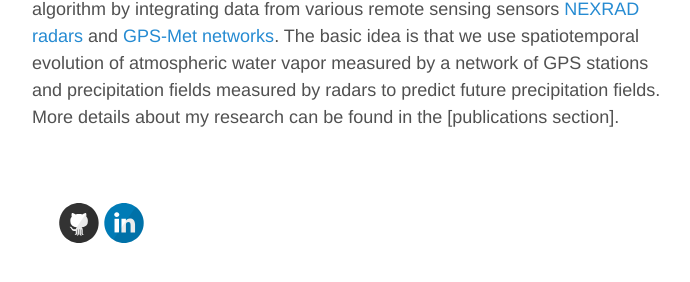
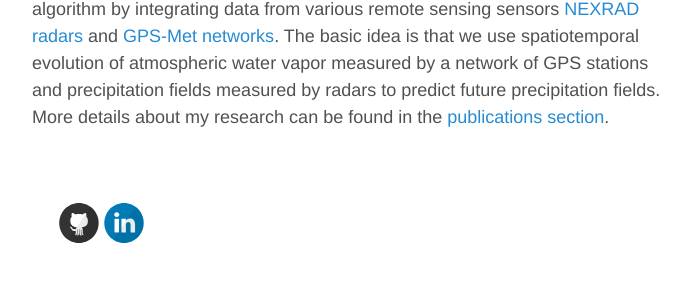
Before and after one commit to adityanagara/adityanagara.github.io, a Jekyll site: the page built from about.md, in a window 1280 px wide. Shown: the part 596-878 px from the top of the page, without its empty margins (293-983 px from the left). Built offline with Jekyll 4.4.1, drawn with Linux system fonts in a browser that asks for light colours; part of the change alters nothing that is shown.

```diff
--- a/about.md
+++ b/about.md
@@ -3,4 +3,4 @@ layout: page
 title: About
 ---
 <img src="/pictures/profile.jpg" alt="Drawing" style="width: 200px;"/>
-I am graduate masters student studying operations research at [University of Massachusetts Amherst](http://engineering.umass.edu/). I am a Research Assistant at the Electrical and Computer Engineering Department working at the Engineering Research Center for Collaborative Adaptive Sensing of the Atmosphere [(CASA)](http://www.casa.umass.edu/). My research is on using machine learning to develop a [precipitation nowcasting](http://www.ral.ucar.edu/general/press/brochures/nowcasting_broch_2014_04.pdf) algorithm by integrating data from various remote sensing sensors [NEXRAD radars](https://en.wikipedia.org/wiki/NEXRAD) and [GPS-Met networks](http://gpsmet.noaa.gov/). The basic idea is that we use spatiotemporal evolution of atmospheric water vapor measured by a network of GPS stations and precipitation fields measured by radars to predict future precipitation fields. More details about my research can be found in the [publications section].
+I am graduate masters student studying operations research at [University of Massachusetts Amherst](http://engineering.umass.edu/). I am a Research Assistant at the Electrical and Computer Engineering Department working at the Engineering Research Center for Collaborative Adaptive Sensing of the Atmosphere [(CASA)](http://www.casa.umass.edu/). My research is on using machine learning to develop a [precipitation nowcasting](http://www.ral.ucar.edu/general/press/brochures/nowcasting_broch_2014_04.pdf) algorithm by integrating data from various remote sensing sensors [NEXRAD radars](https://en.wikipedia.org/wiki/NEXRAD) and [GPS-Met networks](http://gpsmet.noaa.gov/). The basic idea is that we use spatiotemporal evolution of atmospheric water vapor measured by a network of GPS stations and precipitation fields measured by radars to predict future precipitation fields. More details about my research can be found in the [publications section](http://adityanagara.github.io/publications/).
```
